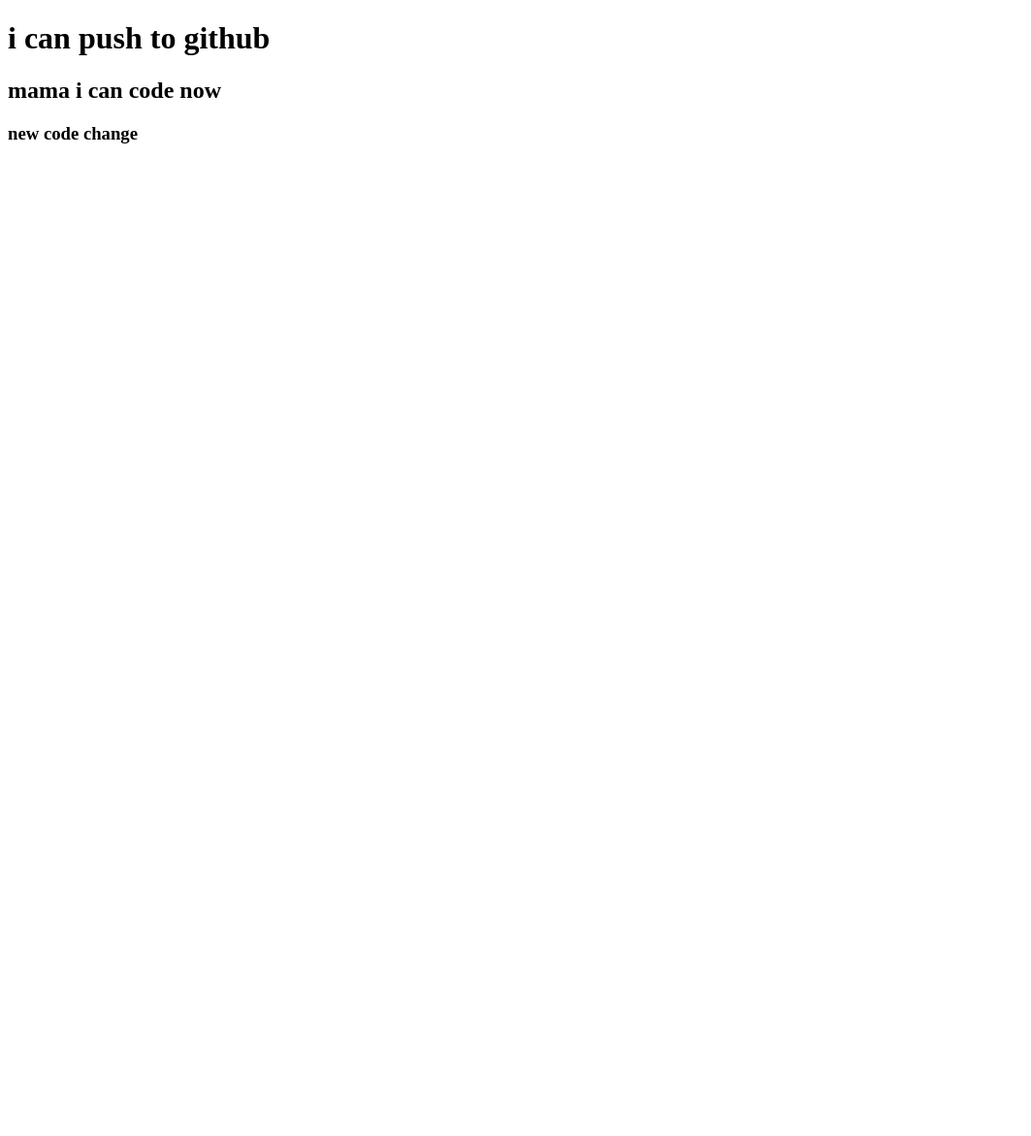
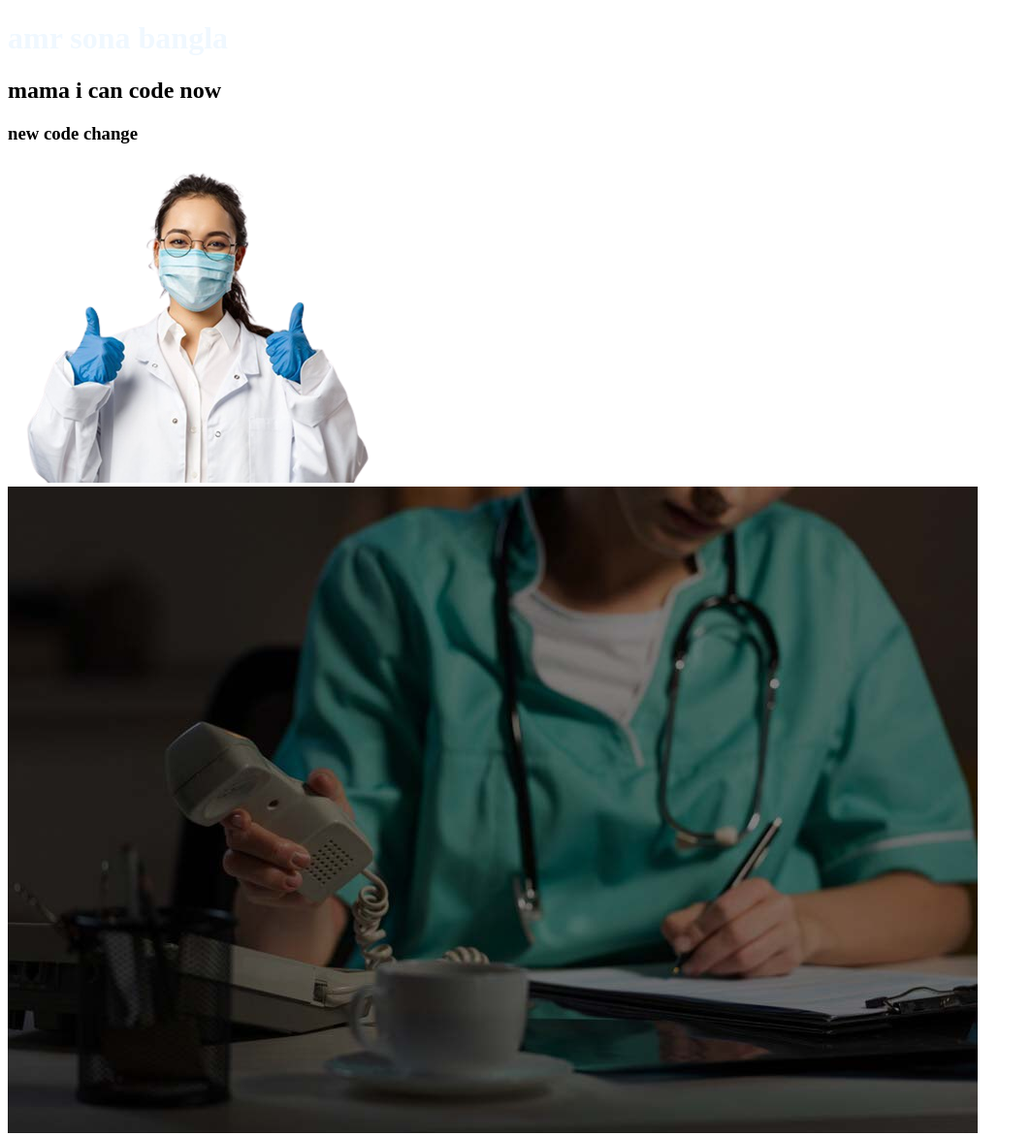
Before and after one commit to farjana74/my-second-repo, a plain HTML site: page index.html in a window 1280 px wide. Shown: the top 1172 px of the page at 97% size, without its empty margins (0-1063 px from the left). Before the commit the page ends 800 px from the top, so only its background shows below. Drawn offline with Linux system fonts and the light colour scheme.

Commit message:
picture added

```diff
--- a/index.html
+++ b/index.html
@@ -5,10 +5,14 @@
     <meta http-equiv="X-UA-Compatible" content="IE=edge">
     <meta name="viewport" content="width=device-width, initial-scale=1.0">
     <title>My second github repo</title>
+    <link rel="stylesheet" href="style.css">
 </head>
 <body>
-    <h1> i can push to github</h1>
+    <h1>amr sona bangla</h1>
     <h2>mama i can code now</h2>
     <h3>new code change</h3>
+    <img src="www.png" alt="">
+    <img src="tk.jpg" alt="">
+    <img src="xz.jpg" alt="">
 </body>
 </html>
--- a/style.css
+++ b/style.css
@@ -0,0 +1,7 @@
+h1{
+
+
+
+
+    color:aliceblue;
+}
```
Also changed, not shown: tk.jpg (added), www.png (added), xz.jpg (added).
